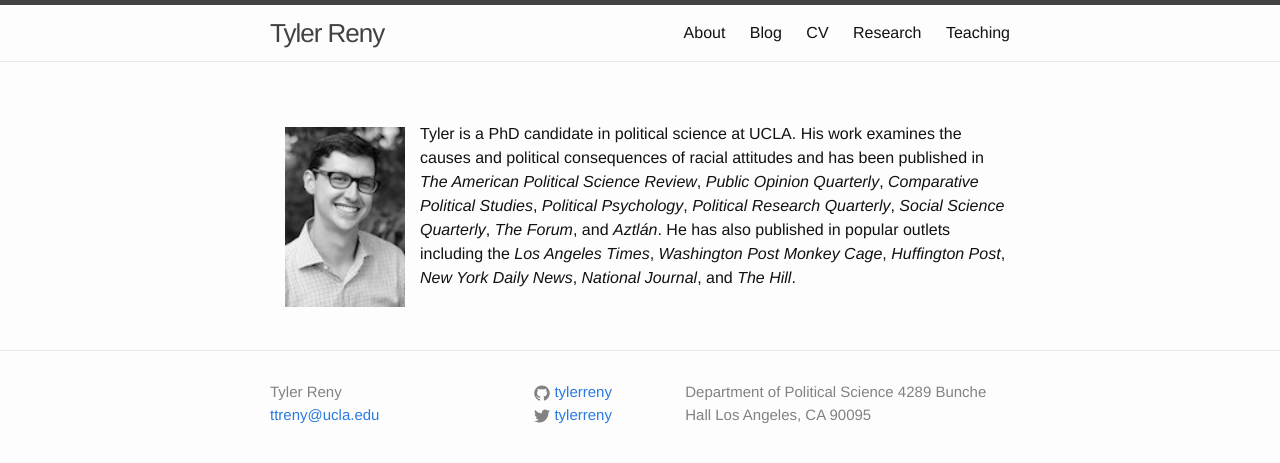
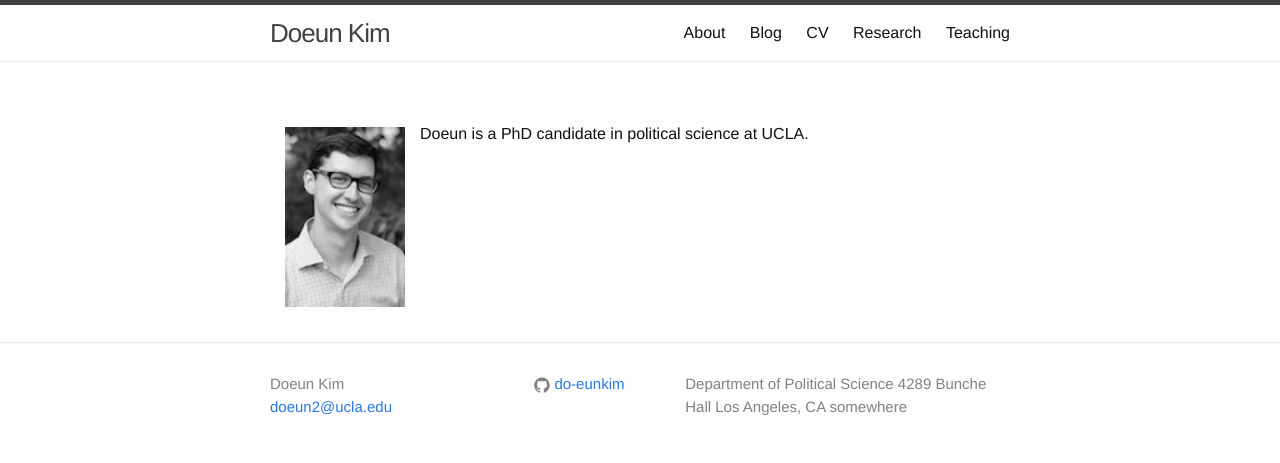
Before and after one commit to do-eunkim/do-eunkim.github.io, a Jekyll site: the page built from index.html, in a window 1280 px wide. Shown: the top 463 px of the page. Built offline with Jekyll 4.4.1, drawn with Linux system fonts in a browser that asks for light colours.

Commit message:
new github

```diff
--- a/_config.yml
+++ b/_config.yml
@@ -1,14 +1,13 @@
 # Site settings
-title: Tyler Reny
-email: ttreny@ucla.edu
+title: Doeun Kim
+email: doeun2@ucla.edu
 description: >
  Department of Political Science
  4289 Bunche Hall
- Los Angeles, CA 90095
+ Los Angeles, CA somewhere
 baseurl: "" # the subpath of your site, e.g. /blog/
-url: "http://tylerreny.github.io" # the base hostname & protocol for your site
-twitter_username: tylerreny
-github_username:  tylerreny
+url: "http://do-eunkim.github.io" # the base hostname & protocol for your site
+github_username:  do-eunkim
 encoding: UTF-8
 # Build settings
 markdown: kramdown
--- a/index.html
+++ b/index.html
@@ -7,4 +7,4 @@ title:
   width="120" height="180"/>
 </section>
 
-Tyler is a PhD candidate in political science at UCLA. His work examines the causes and political consequences of racial attitudes and has been published in <i>The American Political Science Review</i>, <i>Public Opinion Quarterly</i>, <i>Comparative Political Studies</i>,  <i>Political Psychology</i>, <i>Political Research Quarterly</i>, <i>Social Science Quarterly</i>, <i>The Forum</i>, and <i>Aztl&aacute;n</i>. He has also published in popular outlets including the <i>Los Angeles Times</i>, <i>Washington Post Monkey Cage</i>, <i>Huffington Post</i>, <i>New York Daily News</i>, <i>National Journal</i>, and <i>The Hill</i>.
+Doeun is a PhD candidate in political science at UCLA.
```
Also changed, not shown: videos.md (deleted, +0 -40 lines), 1 other file.
